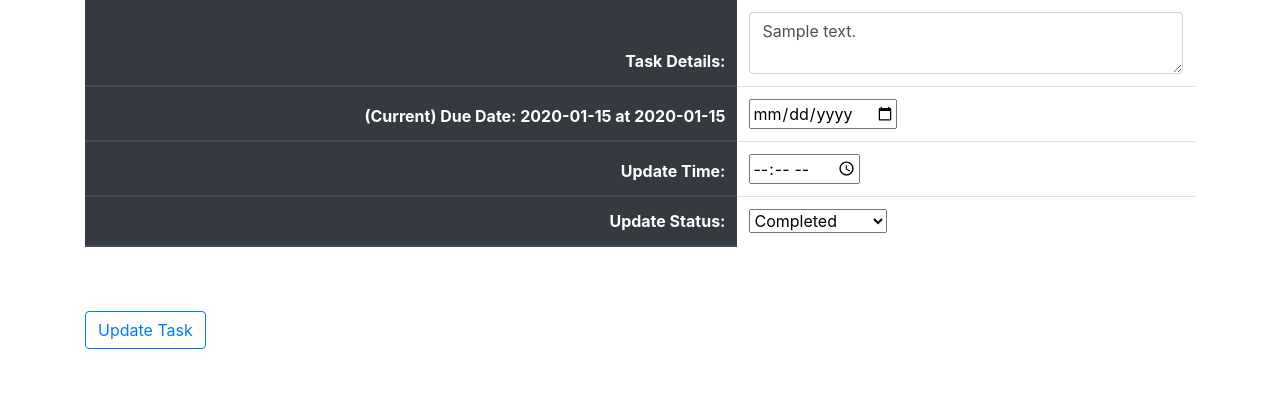
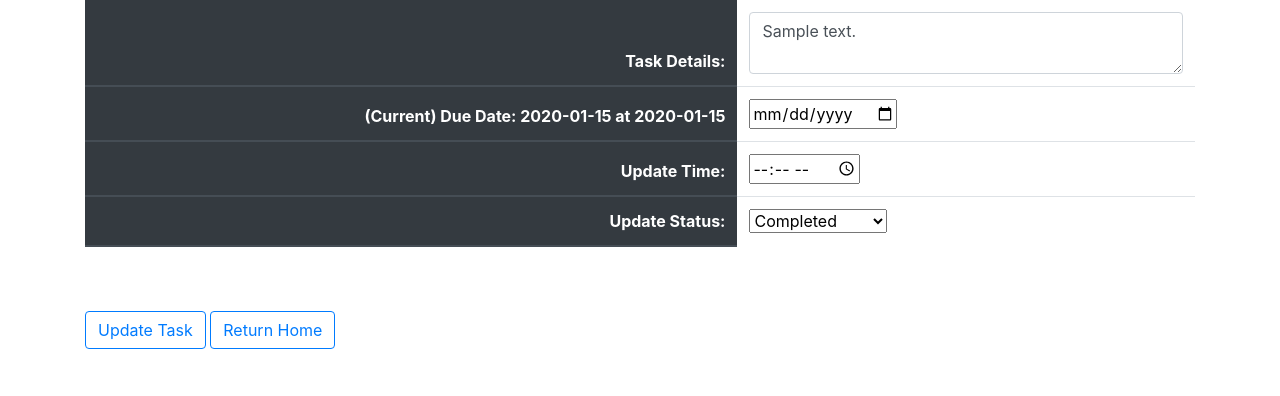
Before and after one commit to jschhie/Events-Assistant, a Flask app: page /update/1 in a window 1280 px wide. Shown: the part 163-559 px from the top of the page. Run offline with Flask 2, Linux system fonts and the light colour scheme; a user stored in the database is signed in; tables that the repository leaves empty hold one stand-in row (values such as "Sample post"); some libraries are stand-ins or nearby versions.

Commit message:
added Return Home button in Update Page

```diff
--- a/website/templates/update.html
+++ b/website/templates/update.html
@@ -82,7 +82,24 @@
     <br>
 
     <div>
-      <button type="submit" class="btn btn-outline-primary">Update Task</button>
+      <button
+        type="submit"
+        class="btn btn-outline-primary"
+        name="action"
+        value="Update"
+      >
+      Update Task
+      </button>
+
+      <button
+        type="submit"
+        class="btn btn-outline-primary"
+        name="action"
+        value="Return Home"
+      >
+      Return Home
+      </button>
+
     </div>
 
     <br>
--- a/website/views.py
+++ b/website/views.py
@@ -5,6 +5,8 @@ from .models import Task
 from .helpers import format_date, format_time # helper functions
 
 views = Blueprint('views', __name__)
+
+
 
 @views.route('/', methods=['POST', 'GET'])
 @login_required
@@ -57,7 +59,12 @@ def delete(id):
 def update(id):
     updated_task = Task.query.get(id)
     if request.method == 'POST':
-        # make sure owner only can update
+        if request.form['action'] == 'Return Home':
+            flash('Update cancelled. Returning Home!', category='success')
+            return redirect('/')
+
+        # Otherwise Update Button submitted
+        # and make sure owner only can update
         if updated_task.user_id == current_user.id:
             # Update Task Details
             updated_task.content = request.form['content']
@@ -71,7 +78,6 @@ def update(id):
                 updated_task.time = '' # default time: unspecified/optional
             # Update Task Status
             updated_task.status = request.form.get('taskStatus')
-            print('STATUS IS NOW: ', updated_task.status)
             try:
                 db.session.commit()
                 flash('Task updated!', category='success')
```
Also changed, not shown: demos/Newest Update Page.png (added), website/models.py (line endings or trailing spaces), 2 other files.
